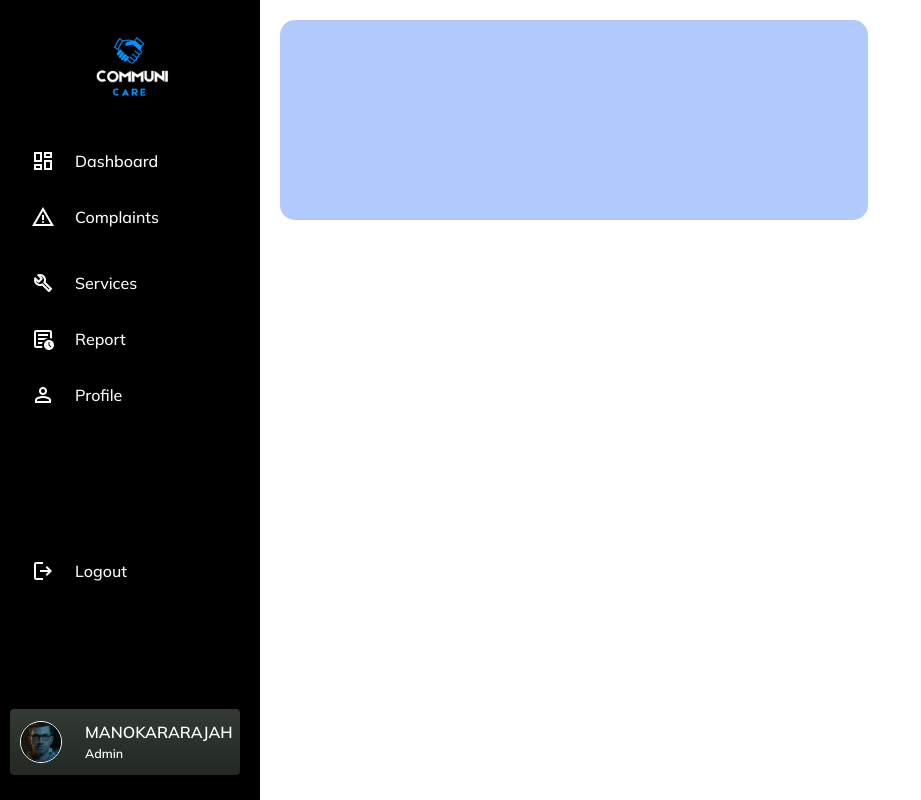
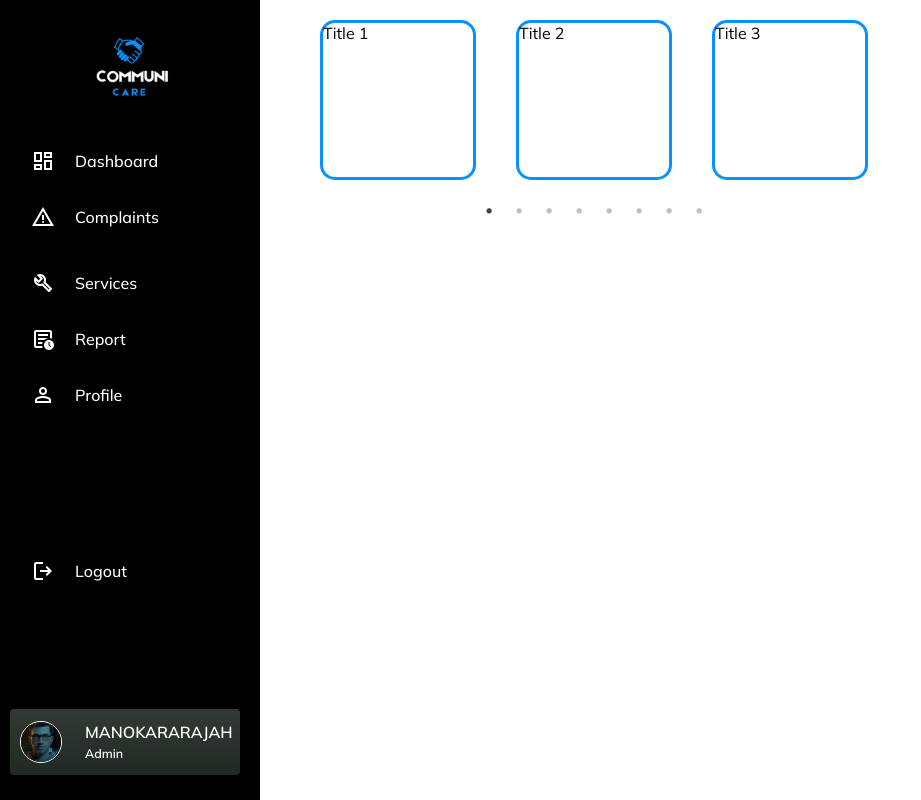
Before and after one commit to CommuniCareSL/CommuniCare-WebApp, a React (Vite) app: page /dashboard in a window 1280 px wide. Shown: the whole page, without its empty margins (0-921 px from the left). Built offline with nearby package versions, Linux system fonts and the light colour scheme.

Commit message:
finished cardslider using react-slick

```diff
--- a/package.json
+++ b/package.json
@@ -20,7 +20,9 @@
     "react": "^18.3.1",
     "react-dom": "^18.3.1",
     "react-router-dom": "^6.24.1",
-    "react-scroll": "^1.9.0"
+    "react-scroll": "^1.9.0",
+    "react-slick": "^0.30.2",
+    "slick-carousel": "^1.8.1"
   },
   "devDependencies": {
     "@types/react": "^18.3.3",
--- a/src/components/Admin/CardSlider.jsx
+++ b/src/components/Admin/CardSlider.jsx
@@ -1,8 +1,40 @@
-import React from 'react'
+import React from 'react';
+
+import Slider from "react-slick";
+
+import "slick-carousel/slick/slick.css";
+import "slick-carousel/slick/slick-theme.css";
 
 const CardSlider = () => {
+  const settings = {
+    dots: true,
+    infinite: true,
+    speed: 500,
+    slidesToShow: 3,
+    slidesToScroll: 1
+  };
+
   return (
-    <div className="admin-dashboard-box-details-row-view">
+    <div className="card-slider-section-view">
+      <Slider {...settings}>
+
+        <div className="card-slider-section-view-cards">Title 1</div>
+
+        <div className="card-slider-section-view-cards">Title 2</div>
+
+        <div className="card-slider-section-view-cards">Title 3</div>
+
+        <div className="card-slider-section-view-cards">Title 4</div>
+
+        <div className="card-slider-section-view-cards">Title 5</div>
+
+        <div className="card-slider-section-view-cards">Title 6</div>
+
+        <div className="card-slider-section-view-cards">Title 7</div>
+
+        <div className="card-slider-section-view-cards">Title 8</div>
+
+      </Slider>
 
     </div>
   )
--- a/src/components/landingPage/Navbar.jsx
+++ b/src/components/landingPage/Navbar.jsx
@@ -41,14 +41,14 @@ const Navbar = () => {
         {/* <li style={{marginRight:'0px',marginLeft:'40px'}}> */}
           {/* <button className="btn1">LOGIN</button> */}
           <Link to="/login">
-          <button className="btn1">LOGIN</button>
+          <button className="btn1 login-button">LOGIN</button>
           </Link>
         </li>
 
         {/* <li style={{marginLeft:'10px'}}> */}
         <li style={{marginLeft:'10px'}}>
           <Link to="/signup">
-          <button className="btn fill">SIGNUP</button>
+          <button className="btn fill login-button">SIGNUP</button>
           </Link>
         </li>
 
--- a/src/pages/landingPage/Contact.jsx
+++ b/src/pages/landingPage/Contact.jsx
@@ -45,7 +45,7 @@ const Contact = () => {
                 className="textarea"
               ></textarea>
             </div>
-            <center><button type="submit" style={{width:'120px'}}>SEND</button></center>
+            <center><button type="submit" style={{width:'120px'}} className='login-button'>SEND</button></center>
           </form>
         </div>
       </div>
--- a/src/pages/landingPage/Home.jsx
+++ b/src/pages/landingPage/Home.jsx
@@ -9,8 +9,8 @@ const Home = () => {
             <h1>Your concerns, <br/>Our promise</h1>
             <p>Register and Connect with your local council easily.<br/> Use our app to send complaints, ask questions, and book services. <br/>Download our Mobile App now and get involved in your community!</p>
             <div className="button-container">
-              <button className="btn1">Register Now</button>
-              <button className="btn fill">Download App</button>
+              <button className="btn1 login-button">Register Now</button>
+              <button className="btn fill login-button">Download App</button>
             </div>
         </div>
 
--- a/src/styles/pages/Admin/CardSlider.css
+++ b/src/styles/pages/Admin/CardSlider.css
@@ -1,9 +1,23 @@
-.admin-dashboard-box-details-row-view{
-    display: flex;
-    flex-wrap: nowrap;
-    overflow-x: auto;
+.card-slider-section-view{
+    position: relative;
     width: 60%;
-    height: 25vh;
-    background-color: rgb(177, 202, 253);
+    height: 20vh;
     border-radius: 15px;
+    margin-left: 20px;
   }
+
+.card-slider-section-view-cards{
+    width: 250px;
+    height: 20vh;
+    background-color: #fff;
+    border-radius: 15px;
+    border: 3px solid #0991FF;
+}
+
+.slick-slide > div {
+    margin: 0 20px;
+}
+
+.slick-dots {
+    bottom: -55px;
+}
--- a/src/styles/pages/Admin/Dashboard.css
+++ b/src/styles/pages/Admin/Dashboard.css
@@ -5,9 +5,6 @@
   min-width: auto;
   margin-left: 85px;
   transition: margin-left 0.4s ease;
-  display: flex;
-  justify-content: flex-start;
-  align-items: flex-start;
 }
 
 .sidebar:hover ~ .admin-dashboard-home-page {
--- a/src/styles/pages/Login.css
+++ b/src/styles/pages/Login.css
@@ -100,7 +100,7 @@ form button {
   }
 }
 
-button {
+.login-button {
   margin-top: 30px;
   border-radius: 5px !important;
   font-weight: 600;
@@ -108,7 +108,7 @@ button {
   cursor: pointer;
 }
 
-button:hover {
+.login-button:hover {
   color: #ffffff;
   border: 1px solid #0991FF;
   box-shadow: 0 0 5px rgba(0, 145, 255, 0.3), 0 0 10px rgba(0, 145, 255, 0.2),
```
Also changed, not shown: 1 other file (tests, documents, lock files or other folders).
